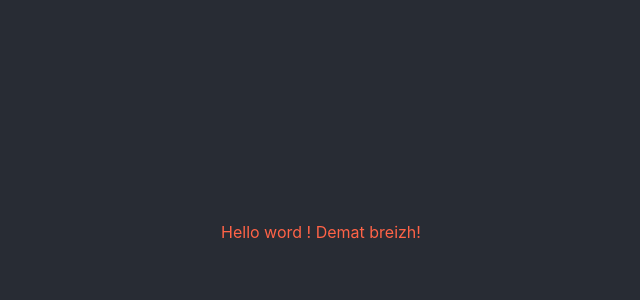
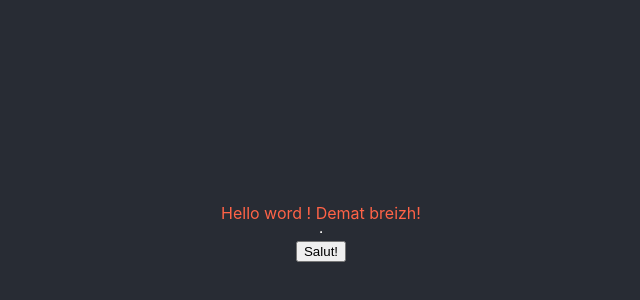
Before and after one commit to ffayel/2021_09_13_tjs, a React (Create React App) app: page / in a window 1280 px wide. Shown: the part 168-468 px from the top of the page, without its empty margins (319-959 px from the left). Built offline with nearby package versions, Linux system fonts and the light colour scheme.

Commit message:
Add Button To app

```diff
--- a/src/App/App.tsx
+++ b/src/App/App.tsx
@@ -1,11 +1,14 @@
 import React from 'react';
 //import logo from './logo.svg';
 import './App.css';
+import Button from './components/Button/Button'
 
 function App() {
   return (
     <div className="App">
       Hello word ! Demat breizh!
+      <hr/>
+      <Button />
     </div>
   );
 }
--- /dev/null
+++ b/src/App/components/Button/Button.css
@@ -0,0 +1,3 @@
+.Button{
+
+}
--- /dev/null
+++ b/src/App/components/Button/Button.js
@@ -0,0 +1,10 @@
+import React from 'react';
+import './Button.css'
+
+const Button=()=> {
+    return (
+        <button className="Button">Salut!</button>
+    );
+}
+
+export default Button;
```
